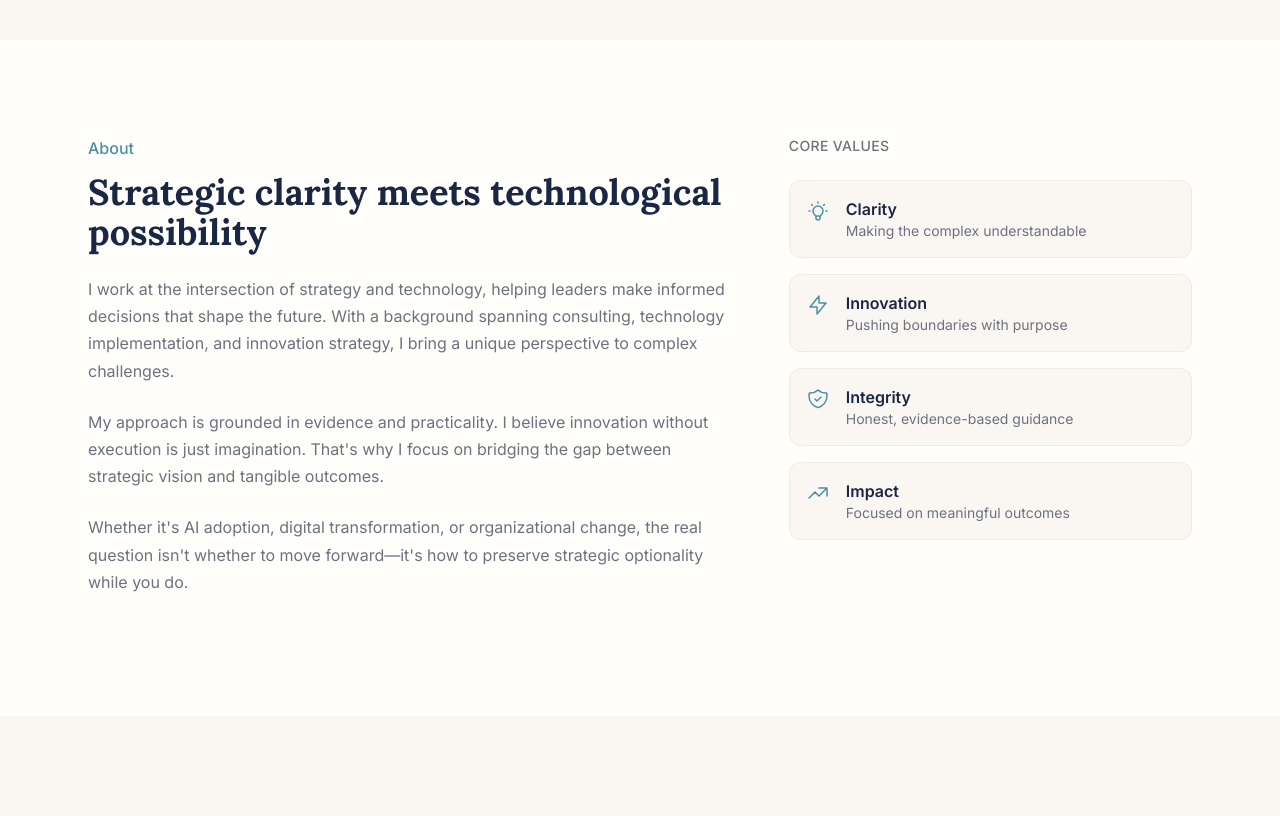
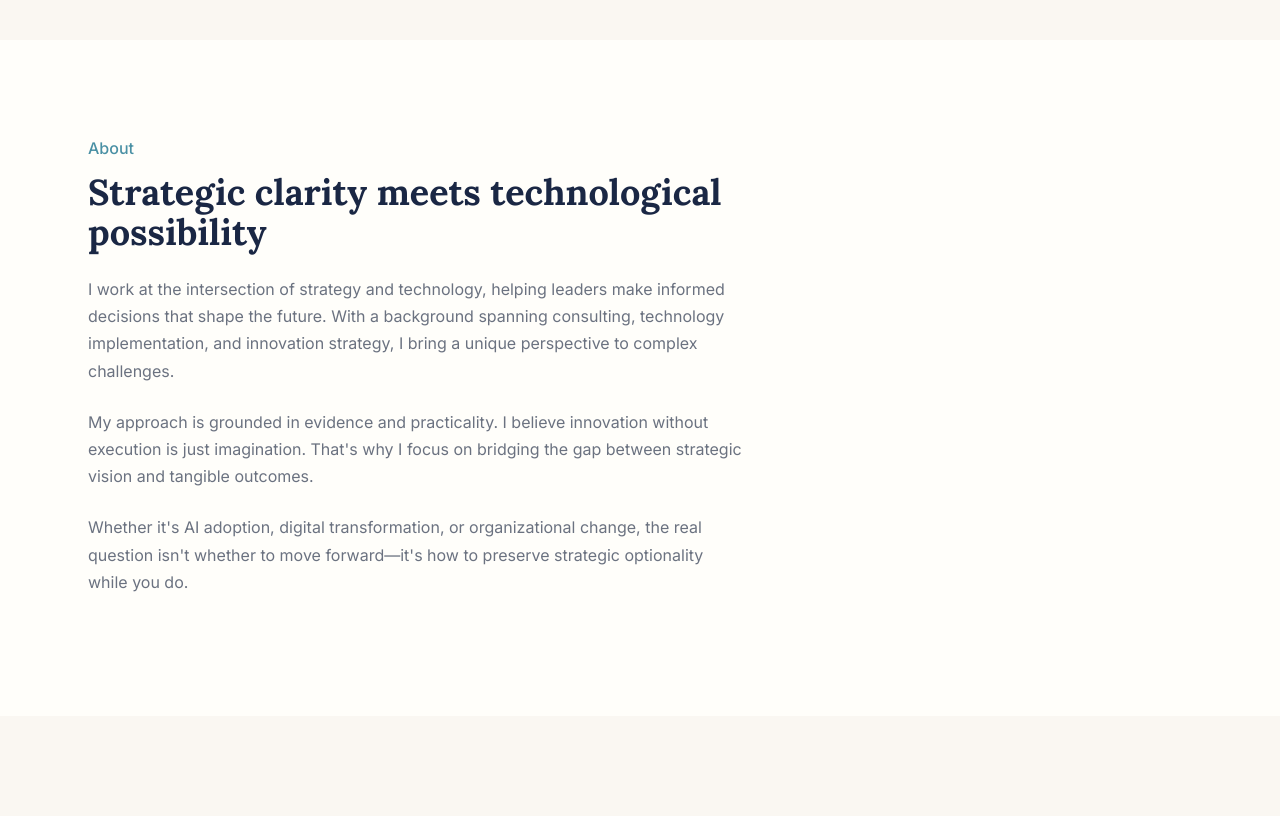
Before and after one commit to davidthierryknox-dot/davidknox-ai, a React (Vite) app: page / in a window 1280 px wide. Shown: the part 520-1336 px from the top of the page. Built offline with nearby package versions, Linux system fonts and the light colour scheme.

Commit message:
Remove Core Values section from About
Co-Authored-By: Claude Opus 4.5 <noreply@anthropic.com>

```diff
--- a/src/components/About.jsx
+++ b/src/components/About.jsx
@@ -1,49 +1,8 @@
-const values = [
-  {
-    title: 'Clarity',
-    description: 'Making the complex understandable',
-    icon: (
-      <svg className="w-6 h-6" fill="none" stroke="currentColor" viewBox="0 0 24 24">
-        <path strokeLinecap="round" strokeLinejoin="round" strokeWidth={1.5} d="M9.663 17h4.673M12 3v1m6.364 1.636l-.707.707M21 12h-1M4 12H3m3.343-5.657l-.707-.707m2.828 9.9a5 5 0 117.072 0l-.548.547A3.374 3.374 0 0014 18.469V19a2 2 0 11-4 0v-.531c0-.895-.356-1.754-.988-2.386l-.548-.547z" />
-      </svg>
-    ),
-  },
-  {
-    title: 'Innovation',
-    description: 'Pushing boundaries with purpose',
-    icon: (
-      <svg className="w-6 h-6" fill="none" stroke="currentColor" viewBox="0 0 24 24">
-        <path strokeLinecap="round" strokeLinejoin="round" strokeWidth={1.5} d="M13 10V3L4 14h7v7l9-11h-7z" />
-      </svg>
-    ),
-  },
-  {
-    title: 'Integrity',
-    description: 'Honest, evidence-based guidance',
-    icon: (
-      <svg className="w-6 h-6" fill="none" stroke="currentColor" viewBox="0 0 24 24">
-        <path strokeLinecap="round" strokeLinejoin="round" strokeWidth={1.5} d="M9 12l2 2 4-4m5.618-4.016A11.955 11.955 0 0112 2.944a11.955 11.955 0 01-8.618 3.04A12.02 12.02 0 003 9c0 5.591 3.824 10.29 9 11.622 5.176-1.332 9-6.03 9-11.622 0-1.042-.133-2.052-.382-3.016z" />
-      </svg>
-    ),
-  },
-  {
-    title: 'Impact',
-    description: 'Focused on meaningful outcomes',
-    icon: (
-      <svg className="w-6 h-6" fill="none" stroke="currentColor" viewBox="0 0 24 24">
-        <path strokeLinecap="round" strokeLinejoin="round" strokeWidth={1.5} d="M13 7h8m0 0v8m0-8l-8 8-4-4-6 6" />
-      </svg>
-    ),
-  },
-]
-
 export default function About() {
   return (
     <section id="about" className="py-24 bg-warm-white">
       <div className="max-w-6xl mx-auto px-6">
-        <div className="grid lg:grid-cols-5 gap-12 lg:gap-16">
-          {/* Main content */}
-          <div className="lg:col-span-3">
+        <div className="max-w-3xl">
           <p className="text-zissou font-medium mb-3">About</p>
           <h2 className="font-display text-3xl md:text-4xl font-bold text-navy mb-6">
             Strategic clarity meets technological possibility
@@ -67,28 +26,6 @@ export default function About() {
             </p>
           </div>
         </div>
-
-          {/* Values */}
-          <div className="lg:col-span-2">
-            <p className="text-slate font-medium mb-6 text-sm uppercase tracking-wide">
-              Core Values
-            </p>
-            <div className="space-y-4">
-              {values.map((value) => (
-                <div
-                  key={value.title}
-                  className="flex items-start gap-4 p-4 bg-cream rounded-xl border border-sand/50 card-hover"
-                >
-                  <div className="text-zissou mt-0.5">{value.icon}</div>
-                  <div>
-                    <h3 className="font-semibold text-navy">{value.title}</h3>
-                    <p className="text-sm text-slate">{value.description}</p>
-                  </div>
-                </div>
-              ))}
-            </div>
-          </div>
-        </div>
       </div>
     </section>
   )
```
Lines whose indentation alone changed are shown as unchanged.
